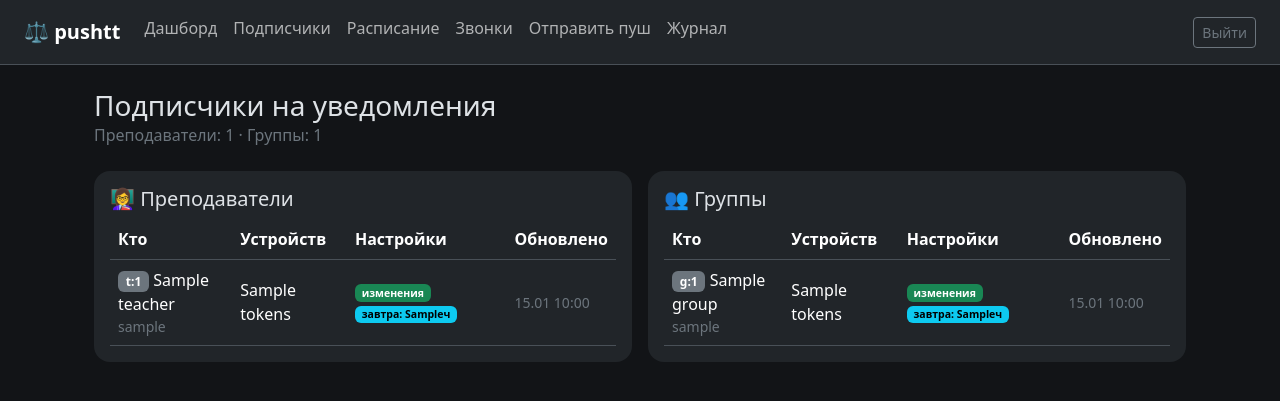
After one commit to rvnzz/pushtt, a FastAPI app: template app/templates/subscribers.html in a window 1280 px wide. The commit adds this page. Shown: the top 401 px of the page. Run offline with FastAPI, Linux system fonts and the light colour scheme; the template is opened without the code that fills it: most values are stand-ins (such as "Sample title", 1, 10 or a date in 2020); parts of the project's set-up code (start-up, migrations or seed data) failed here and were passed over; some libraries are stand-ins or nearby versions.

Commit message:
feat: added subs page

```diff
--- a/app/db.py
+++ b/app/db.py
@@ -343,6 +343,25 @@ def recent_pushes(limit: int = 25) -> list[dict]:
         ).fetchall()
 
 
+def subscribers_by_target() -> list[dict]:
+    """Подписки, сгруппированные по цели (роль + target): сколько устройств и какие настройки."""
+    with pool().connection() as conn:
+        return conn.execute(
+            """
+            SELECT role, target_id, target_label, building_slug,
+                   count(*) AS tokens,
+                   count(*) FILTER (WHERE changes_enabled) AS changes,
+                   count(*) FILTER (WHERE tomorrow_hour IS NOT NULL) AS tomorrow,
+                   array_agg(DISTINCT tomorrow_hour) FILTER (WHERE tomorrow_hour IS NOT NULL)
+                     AS tomorrow_hours,
+                   max(updated_at) AS last_updated
+            FROM subscriptions
+            GROUP BY role, target_id, target_label, building_slug
+            ORDER BY role, target_label, building_slug
+            """
+        ).fetchall()
+
+
 def subscribers_stats() -> dict:
     with pool().connection() as conn:
         (total,) = conn.execute('SELECT count(*) FROM subscriptions').fetchone().values()
--- a/app/main.py
+++ b/app/main.py
@@ -128,6 +128,30 @@ def dashboard(request: Request, _: None = Depends(admin_guard)):
                                     timet.add_days_iso(timet.monday_of(timet.today_iso()), 6)),
         ),
     )
+
+# --------------------------------------------------------------- подписчики ---
+
+
+BUILDING_NAMES = {
+    'fulltime': 'Очное',
+    'parttimefulltime': 'Очно-заочное',
+    'parttime': 'Заочное',
+    '*': 'Все корпуса',
+}
+
+
+@app.get('/subscribers', response_class=HTMLResponse)
+def subscribers_page(request: Request, _: None = Depends(admin_guard)):
+    rows = db.subscribers_by_target()
+    teachers = [r for r in rows if r['role'] == 'teacher']
+    groups = [r for r in rows if r['role'] == 'student']
+
+    return templates.TemplateResponse(
+        request, 'subscribers.html',
+        _common_context(request, teachers=teachers, groups=groups,
+                        building_names=BUILDING_NAMES),
+    )
+
 
 @app.post('/admin/sync')
 def run_sync_now(_: None = Depends(admin_guard)):
--- a/app/templates/base.html
+++ b/app/templates/base.html
@@ -23,6 +23,7 @@
     <div class="collapse navbar-collapse" id="nav">
       <ul class="navbar-nav me-auto mb-2">
         <li class="nav-item"><a class="nav-link" href="/">Дашборд</a></li>
+        <li class="nav-item"><a class="nav-link" href="/subscribers">Подписчики</a></li>
         <li class="nav-item"><a class="nav-link" href="/schedule">Расписание</a></li>
         <li class="nav-item"><a class="nav-link" href="/bells">Звонки</a></li>
         <li class="nav-item"><a class="nav-link" href="/push">Отправить пуш</a></li>
--- /dev/null
+++ b/app/templates/subscribers.html
@@ -0,0 +1,76 @@
+{% extends 'base.html' %}
+{% block title %}Подписчики — Пуш-дэшборд ЧРТ{% endblock %}
+{% block content %}
+<div class="d-flex align-items-center justify-content-between mb-4 flex-wrap gap-2">
+  <div>
+    <h3 class="mb-0">Подписчики на уведомления</h3>
+    <div class="text-secondary">
+      Преподаватели: {{ teachers|length }} · Группы: {{ groups|length }}
+    </div>
+  </div>
+</div>
+
+<div class="row g-3">
+  <div class="col-lg-6">
+    <div class="card p-3 h-100">
+      <h5>👩‍🏫 Преподаватели</h5>
+      <table class="table table-deadline mb-0 align-middle">
+        <thead><tr><th>Кто</th><th>Устройств</th><th>Настройки</th><th>Обновлено</th></tr></thead>
+        <tbody>
+        {% for t in teachers %}
+          <tr>
+            <td>
+              <span class="badge text-bg-secondary badge-soft">t:{{ t.target_id }}</span>
+              {{ t.target_label or '—' }}
+              <div class="small text-secondary">{{ building_names.get(t.building_slug, t.building_slug) }}</div>
+            </td>
+            <td>{{ t.tokens }}</td>
+            <td class="small">
+              {% if t.changes %}<span class="badge text-bg-success badge-soft">изменения</span>{% endif %}
+              {% if t.tomorrow %}
+                <span class="badge text-bg-info badge-soft">завтра: {{ t.tomorrow_hours|sort|join(', ') }}ч</span>
+              {% endif %}
+              {% if not t.changes and not t.tomorrow %}<span class="text-secondary">только тест</span>{% endif %}
+            </td>
+            <td class="small text-secondary">{{ t.last_updated.strftime('%d.%m %H:%M') }}</td>
+          </tr>
+        {% else %}
+          <tr><td colspan="4" class="text-secondary">Преподавателей пока нет.</td></tr>
+        {% endfor %}
+        </tbody>
+      </table>
+    </div>
+  </div>
+
+  <div class="col-lg-6">
+    <div class="card p-3 h-100">
+      <h5>👥 Группы</h5>
+      <table class="table table-deadline mb-0 align-middle">
+        <thead><tr><th>Кто</th><th>Устройств</th><th>Настройки</th><th>Обновлено</th></tr></thead>
+        <tbody>
+        {% for g in groups %}
+          <tr>
+            <td>
+              <span class="badge text-bg-secondary badge-soft">g:{{ g.target_id }}</span>
+              {{ g.target_label or '—' }}
+              <div class="small text-secondary">{{ building_names.get(g.building_slug, g.building_slug) }}</div>
+            </td>
+            <td>{{ g.tokens }}</td>
+            <td class="small">
+              {% if g.changes %}<span class="badge text-bg-success badge-soft">изменения</span>{% endif %}
+              {% if g.tomorrow %}
+                <span class="badge text-bg-info badge-soft">завтра: {{ g.tomorrow_hours|sort|join(', ') }}ч</span>
+              {% endif %}
+              {% if not g.changes and not g.tomorrow %}<span class="text-secondary">только тест</span>{% endif %}
+            </td>
+            <td class="small text-secondary">{{ g.last_updated.strftime('%d.%m %H:%M') }}</td>
+          </tr>
+        {% else %}
+          <tr><td colspan="4" class="text-secondary">Групп пока нет.</td></tr>
+        {% endfor %}
+        </tbody>
+      </table>
+    </div>
+  </div>
+</div>
+{% endblock %}
```
Also changed, not shown: README.md.
